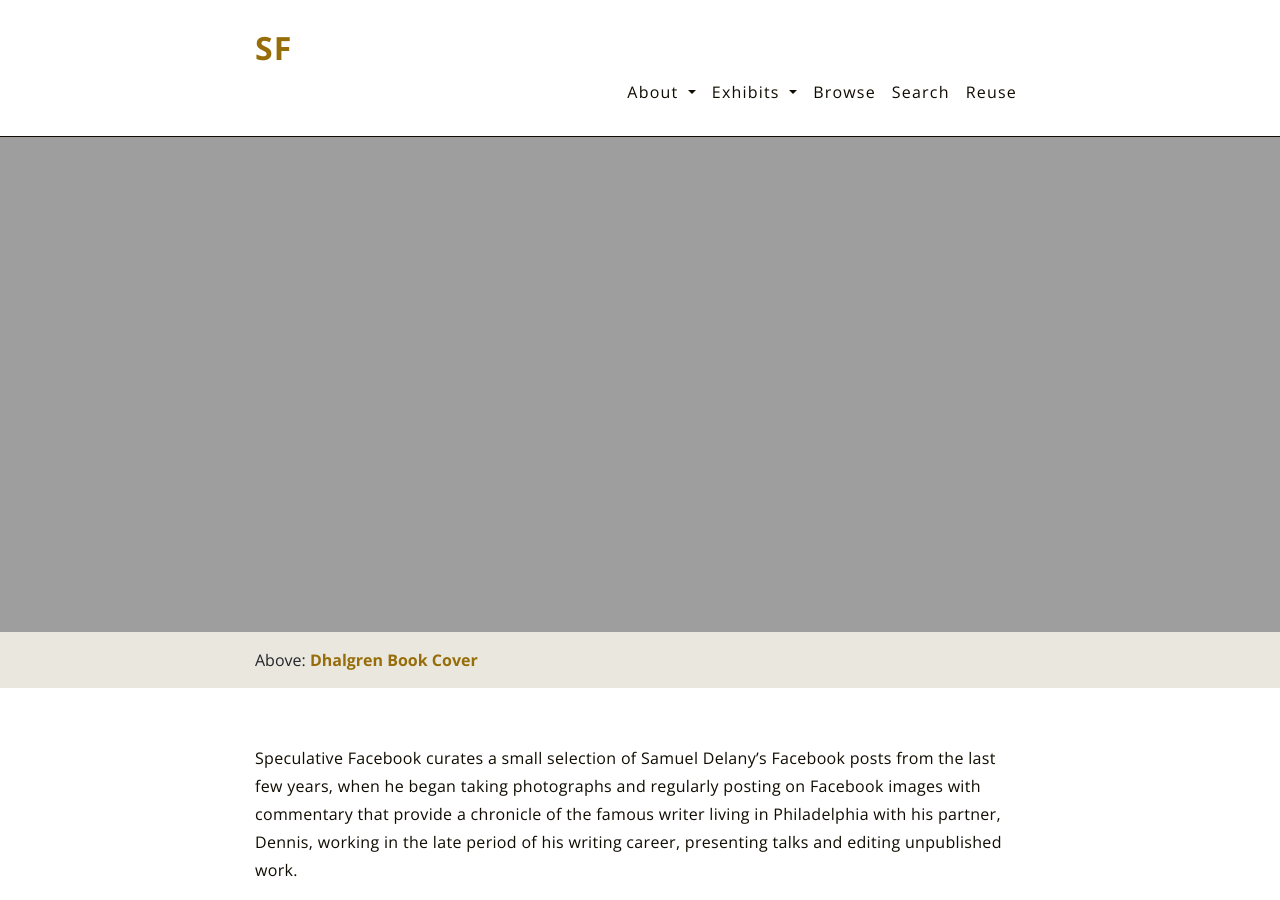
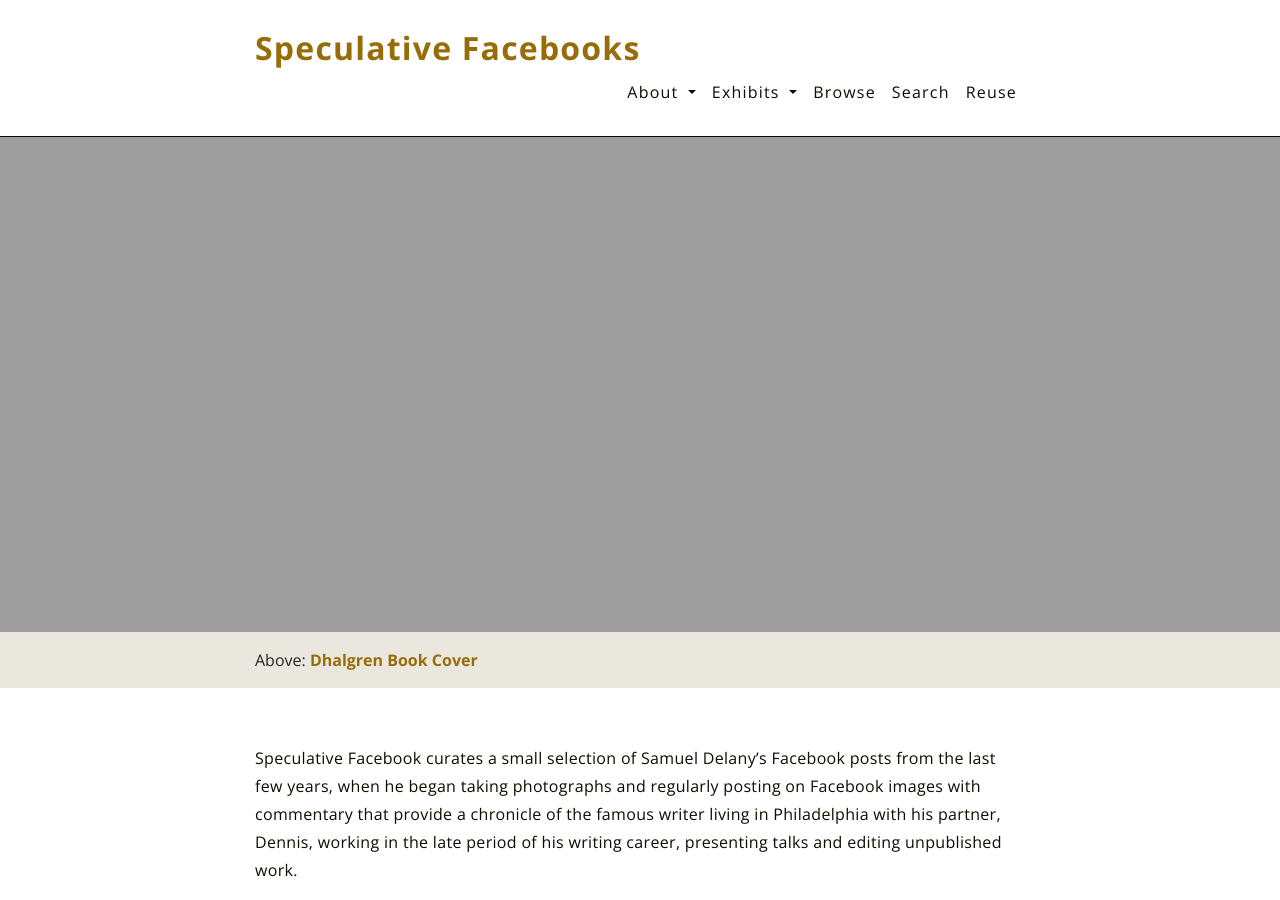
Before and after one commit to hawc2/sf, a Jekyll site: the page built from index.md, in a window 1280 px wide and 900 px high. Built offline with Jekyll 4.4.1, drawn with Linux system fonts in a browser that asks for light colours; some of the changed text lies outside the part shown.

Commit message:
Update site baseurl and title

```diff
--- a/_config.yml
+++ b/_config.yml
@@ -18,10 +18,10 @@
 # Feel free to change these! For more info, refer to:
 # ~> https://jekyllrb.com/docs/configuration/options/
 
-title:            'SF'
+title:            'Speculative Facebooks'
 description:      'Speculative Facebooks'
 url:              'https://hawc2.github.io'
-baseurl:          '/sf'
+baseurl:          '/speculative-facebooks'
 copyright:        'Example copyright org, 2019'
 logo:             '/img/logo.png'
 
```
Also changed, not shown: .github/workflows/deploy.yml, README.md.
